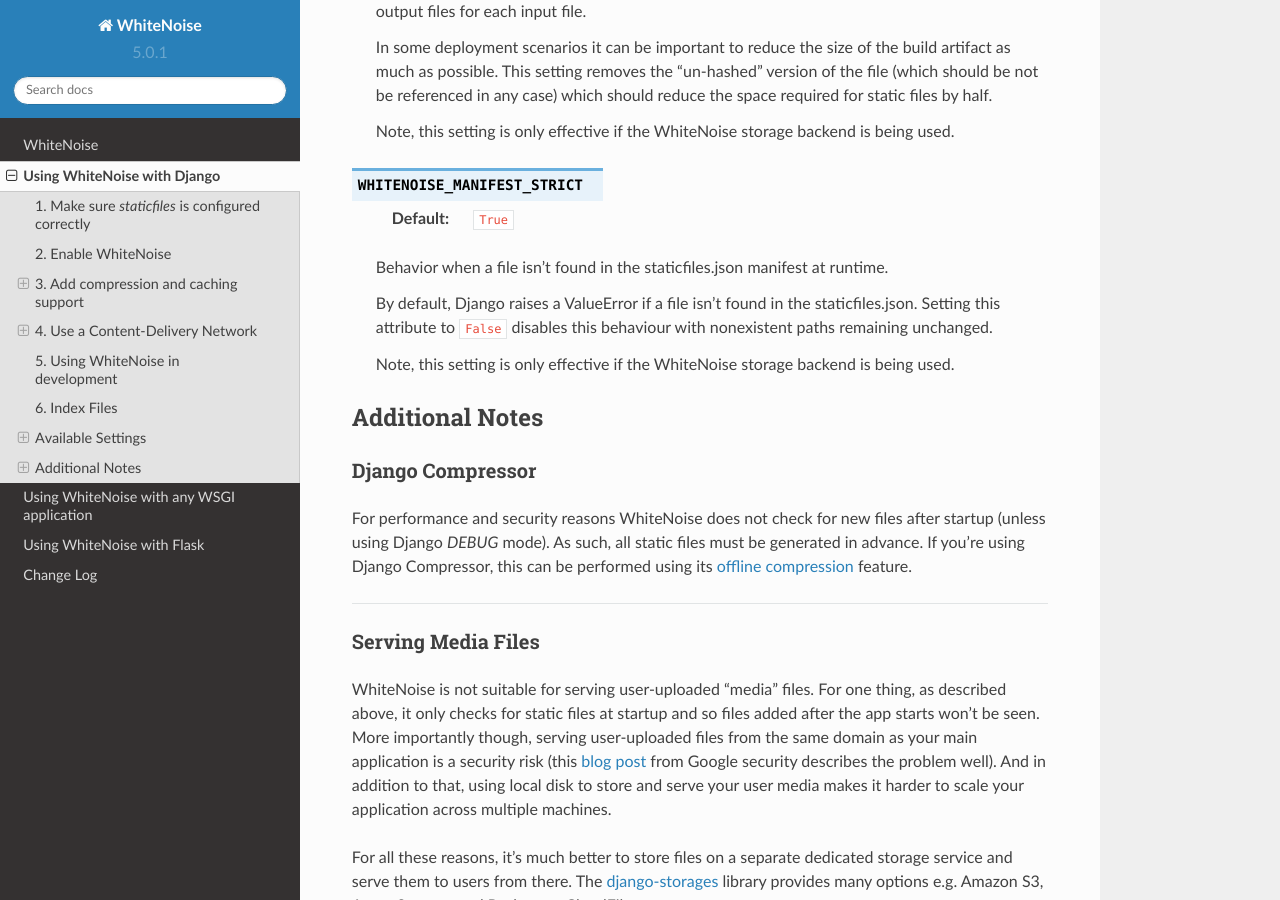
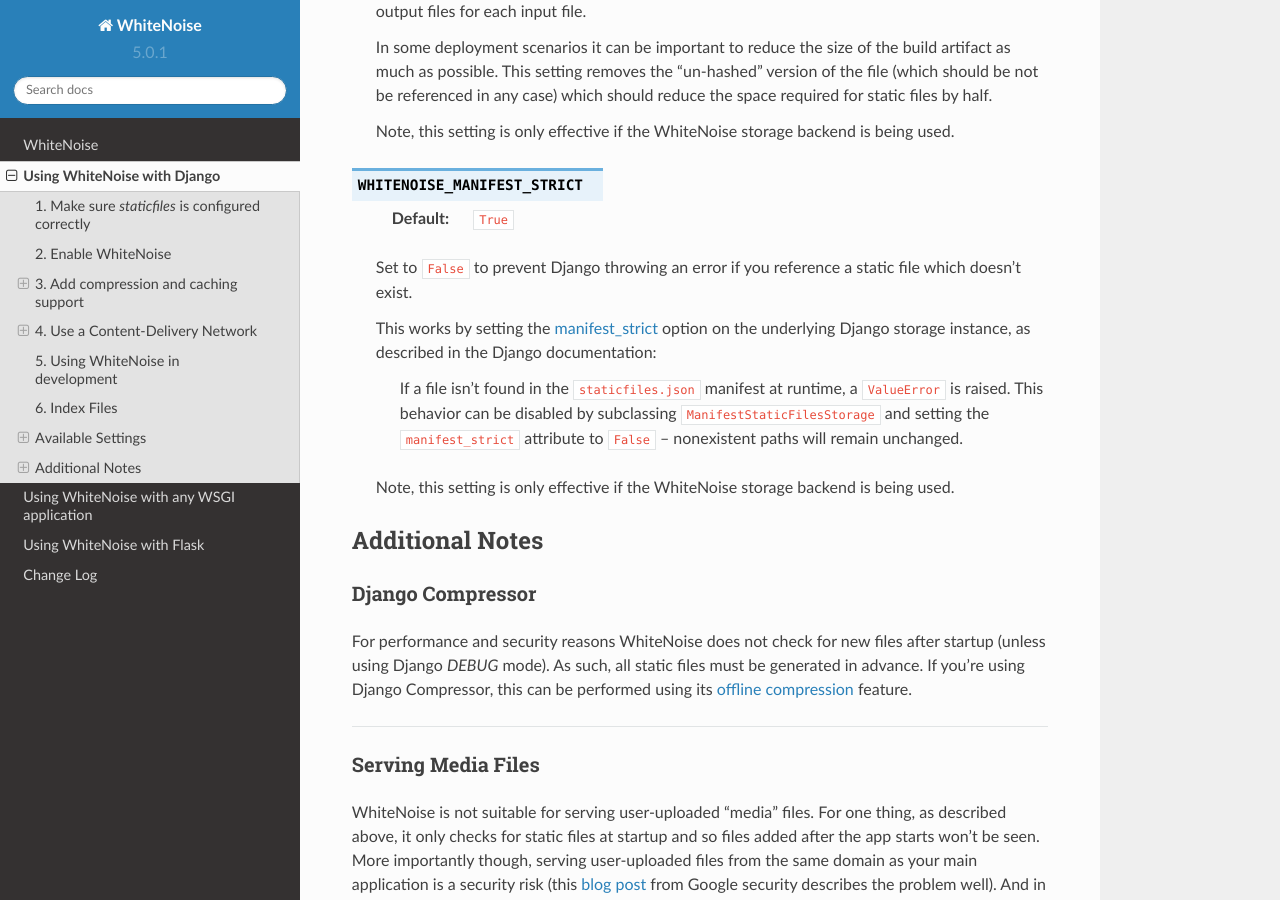
Before and after one commit to gorbunov87/white_noise, a Sphinx documentation site: the page built from docs/django.rst, in a window 1280 px wide and 900 px high, scrolled down 8669 px. Built offline with Sphinx 7.4.7 and the Read the Docs theme 2.0.0, drawn with Linux system fonts in a browser that asks for light colours.

Commit message:
Tweak documentation

```diff
--- a/docs/django.rst
+++ b/docs/django.rst
@@ -468,15 +468,22 @@
 
     :default: ``True``
 
-    Behavior when a file isn't found in the staticfiles.json manifest at
-    runtime.
+    Set to ``False`` to prevent Django throwing an error if you reference a
+    static file which doesn't exist.
 
-    By default, Django raises a ValueError if a file isn't found in the
-    staticfiles.json. Setting this attribute to ``False`` disables this
-    behaviour with nonexistent paths remaining unchanged.
+    This works by setting the manifest_strict_ option on the underlying Django
+    storage instance, as described in the Django documentation:
+
+      If a file isn't found in the ``staticfiles.json`` manifest at runtime, a
+      ``ValueError`` is raised. This behavior can be disabled by subclassing
+      ``ManifestStaticFilesStorage`` and setting the ``manifest_strict`` attribute to
+      ``False`` -- nonexistent paths will remain unchanged.
 
     Note, this setting is only effective if the WhiteNoise storage backend is
     being used.
+
+.. _manifest_strict: https://docs.djangoproject.com/en/stable/ref/contrib/staticfiles/#django.contrib.staticfiles.storage.ManifestStaticFilesStorage.manifest_strict
+
 
 Additional Notes
 ----------------
```
